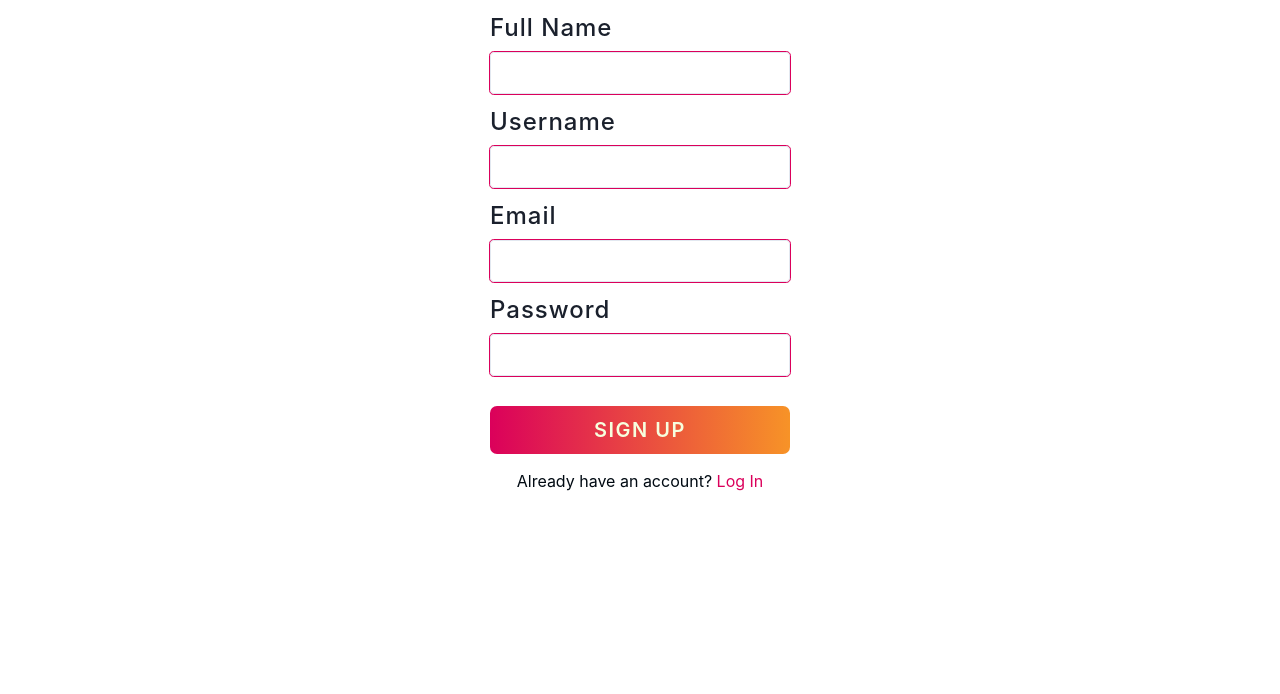
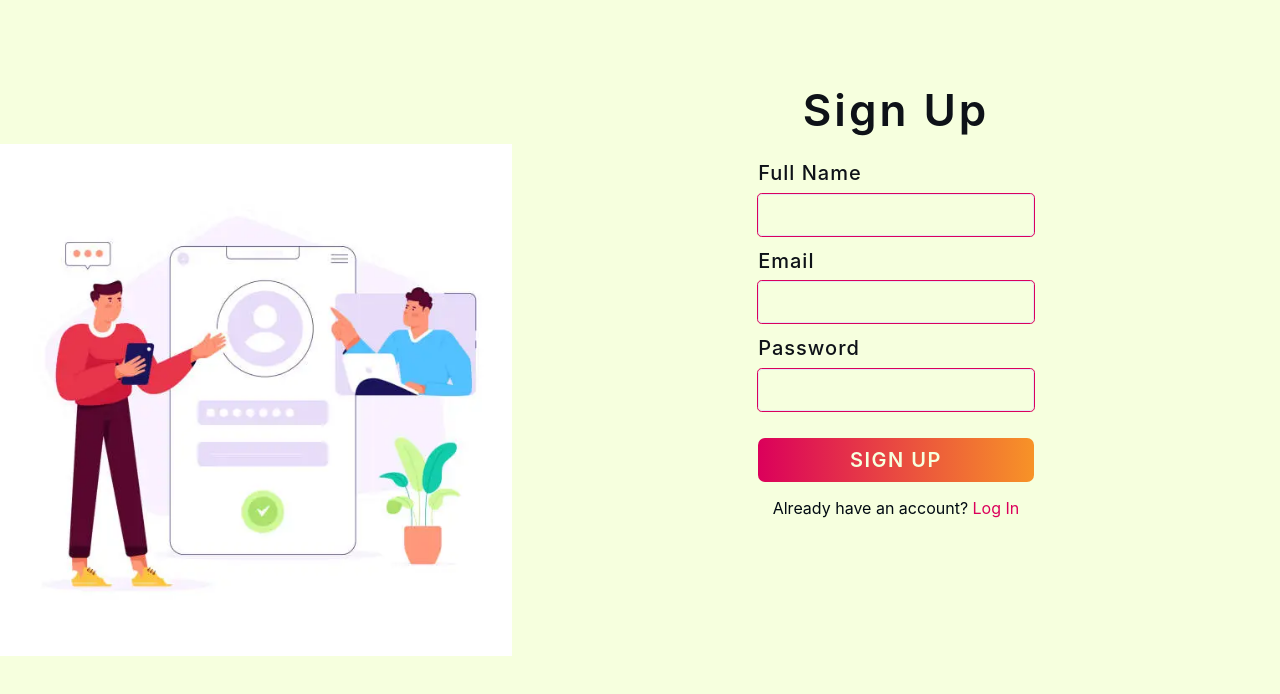
Before and after one commit to aditya-464/mern_social_media, a React (Create React App) app in the folder client/: page /signup in a window 1280 px wide. Shown: the top 694 px of the page. Built offline with nearby package versions, Linux system fonts and the light colour scheme.

Commit message:
Username field updated in user model and removed username from SignupForm

```diff
--- a/client/src/components/LoginForm.jsx
+++ b/client/src/components/LoginForm.jsx
@@ -80,7 +80,7 @@ export const LoginForm = (props) => {
                             marginBottom={"1rem"}
                             isInvalid={errors.email && touched.email}>
                             <FormLabel
-                                fontSize={"h4"}
+                                fontSize={"h5"}
                                 letterSpacing={"1px"}
                                 marginBottom={"2%"}>
                                 Email
@@ -103,7 +103,7 @@ export const LoginForm = (props) => {
                             marginBottom={"10%"}
                             isInvalid={errors.password && touched.password}>
                             <FormLabel
-                                fontSize={"h4"}
+                                fontSize={"h5"}
                                 letterSpacing={"1px"}
                                 marginBottom={"2%"}>
                                 Password
--- a/client/src/components/SignupForm.jsx
+++ b/client/src/components/SignupForm.jsx
@@ -1,4 +1,4 @@
-import { FormControl, FormErrorMessage, FormLabel, Input, Text } from '@chakra-ui/react'
+import { FormControl, FormErrorMessage, FormLabel, Input, Text, Flex } from '@chakra-ui/react'
 import React, { useState } from 'react'
 import { FillButton } from './FillButton'
 import { Formik } from "formik";
@@ -9,14 +9,12 @@ import { setLogin } from "state";
 
 const signupSchema = yup.object().shape({
     fullname: yup.string().required("Required"),
-    username: yup.string().required("Required"),
     email: yup.string().email("Invalid Email").required("Required"),
     password: yup.string().min(6, "Password must be atleast 6 characters").max(20, "Password must be less than 20 characters").required("Required")
 });
 
 const initialValuesSignup = {
     fullname: "",
-    username: "",
     email: "",
     password: ""
 };
@@ -40,18 +38,18 @@ export const SignupForm = (props) => {
         if (signupResponse.status === 201) {
             dispatch(
                 setLogin({
-                    user : signupData.user,
-                    token : signupData.token
+                    user: signupData.user,
+                    token: signupData.token
                 })
             );
             navigate("/home");
         }
-        else{
+        else {
             setSignupErrorFunc(signupData.message);
         }
     };
 
-    const setSignupErrorFunc = (message)=>{
+    const setSignupErrorFunc = (message) => {
         setSignupError(message);
         setTimeout(() => {
             setSignupError("");
@@ -82,7 +80,7 @@ export const SignupForm = (props) => {
                             marginBottom={"1rem"}
                             isInvalid={errors.fullname && touched.fullname}>
                             <FormLabel
-                                fontSize={"h4"}
+                                fontSize={"h5"}
                                 letterSpacing={"1px"}
                                 marginBottom={"2%"}>
                                 Full Name
@@ -103,32 +101,9 @@ export const SignupForm = (props) => {
                         </FormControl>
                         <FormControl
                             marginBottom={"1rem"}
-                            isInvalid={errors.username && touched.username}>
-                            <FormLabel
-                                fontSize={"h4"}
-                                letterSpacing={"1px"}
-                                marginBottom={"2%"}>
-                                Username
-                            </FormLabel>
-                            <Input
-                                onBlur={handleBlur}
-                                onChange={handleChange}
-                                value={values.username}
-                                name='username'
-                                fontSize={"h6"}
-                                padding={"1rem 0.5rem"}
-                                height={"5%"}
-                                outline={"1px solid #DB005B"}
-                                _focus={{
-                                    outline: "1px solid blue"
-                                }}></Input>
-                            <FormErrorMessage fontSize={"larger"}>{errors.username}</FormErrorMessage>
-                        </FormControl>
-                        <FormControl
-                            marginBottom={"1rem"}
                             isInvalid={errors.email && touched.email}>
                             <FormLabel
-                                fontSize={"h4"}
+                                fontSize={"h5"}
                                 letterSpacing={"1px"}
                                 marginBottom={"2%"}>
                                 Email
@@ -151,7 +126,7 @@ export const SignupForm = (props) => {
                             marginBottom={"10%"}
                             isInvalid={errors.password && touched.password}>
                             <FormLabel
-                                fontSize={"h4"}
+                                fontSize={"h5"}
                                 letterSpacing={"1px"}
                                 marginBottom={"2%"}>
                                 Password
--- a/client/src/pages/LoginPage.jsx
+++ b/client/src/pages/LoginPage.jsx
@@ -2,7 +2,6 @@ import React from 'react'
 import loginPageImage from "../assets/login-register.webp"
 import { Box, Flex, Img, Text } from '@chakra-ui/react'
 import { LoginForm } from 'components/LoginForm'
-import { FillButton } from 'components/FillButton'
 
 export const LoginPage = () => {
   return (
@@ -40,7 +39,7 @@ export const LoginPage = () => {
                 Log In
               </Text>
 
-              <LoginForm width="50%"></LoginForm>
+              <LoginForm width="55%"></LoginForm>
 
             </Box>
 
--- a/client/src/pages/SignupPage.jsx
+++ b/client/src/pages/SignupPage.jsx
@@ -1,8 +1,58 @@
 import { SignupForm } from 'components/SignupForm'
 import React from 'react'
+import loginPageImage from "../assets/login-register.webp"
+import { Box, Flex, Img, Text } from '@chakra-ui/react'
 
 export const SignupPage = () => {
   return (
-    <SignupForm width="25%"></SignupForm>
+    <>
+      <Flex className="login-page-container"
+        maxWidth={"100vw"}
+        height={"100vh"}
+        bgColor={"primaryLight"}>
+        <Box className="login-image-container"
+          width={"40%"}
+          height={"100%"}
+          display={"flex"}
+          justifyContent={"center"}
+          alignItems={"center"}>
+          <Img src={loginPageImage}>
+          </Img>
+        </Box>
+        <Box className="login-text-container"
+          width={"60%"}
+          height={"100%"}
+          color={"secondaryDark"}>
+          <Box className='login-text-content'
+            width={"70%"}
+            margin={"auto"}
+            marginTop={"10%"}
+          >
+            <Box className='welcome-text'
+              textAlign={"center"}>
+              <Text
+                fontSize={"h2"}
+                fontWeight={600}
+                letterSpacing={"3px"}
+                marginBottom={"1%"}
+              >
+                Sign Up
+              </Text>
+
+              <SignupForm width="55%"></SignupForm>
+
+            </Box>
+
+            <Flex className='welcome-text-buttons'
+              width={"60%"}
+              margin={"auto"}
+              marginTop={"7%"}
+              justifyContent={"space-around"}
+              alignItems={"center"}>
+            </Flex>
+          </Box>
+        </Box>
+      </Flex>
+    </>
   )
 }
```
Also changed, not shown: 2 other files (tests, documents, lock files or other folders).
